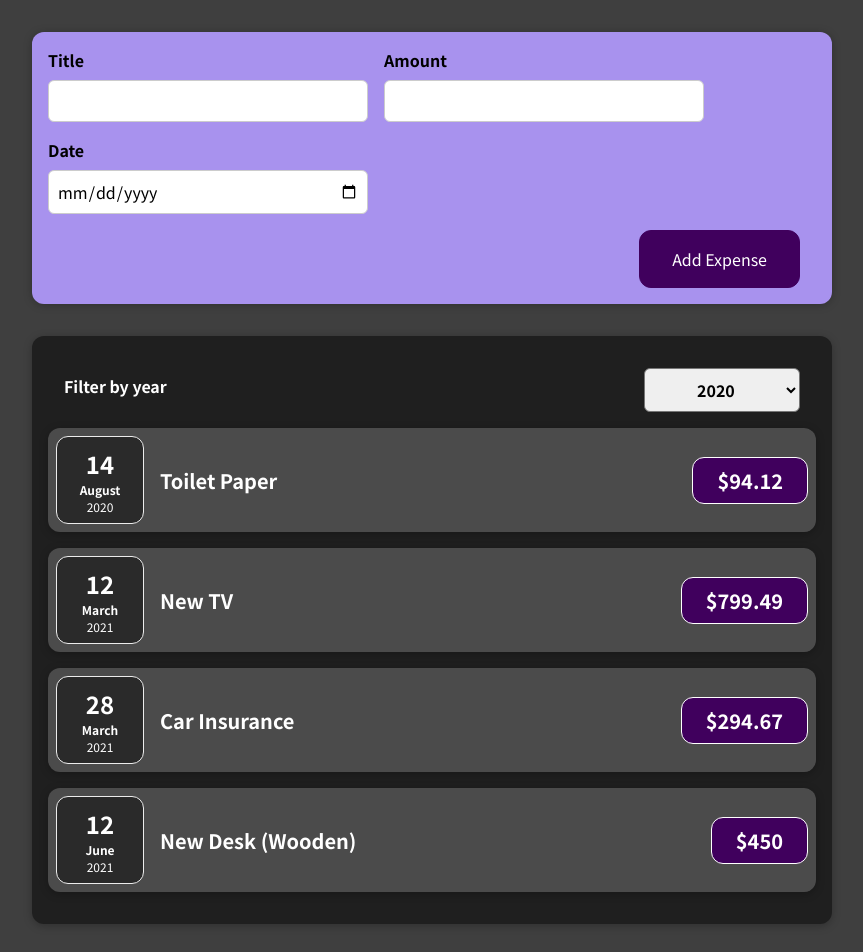
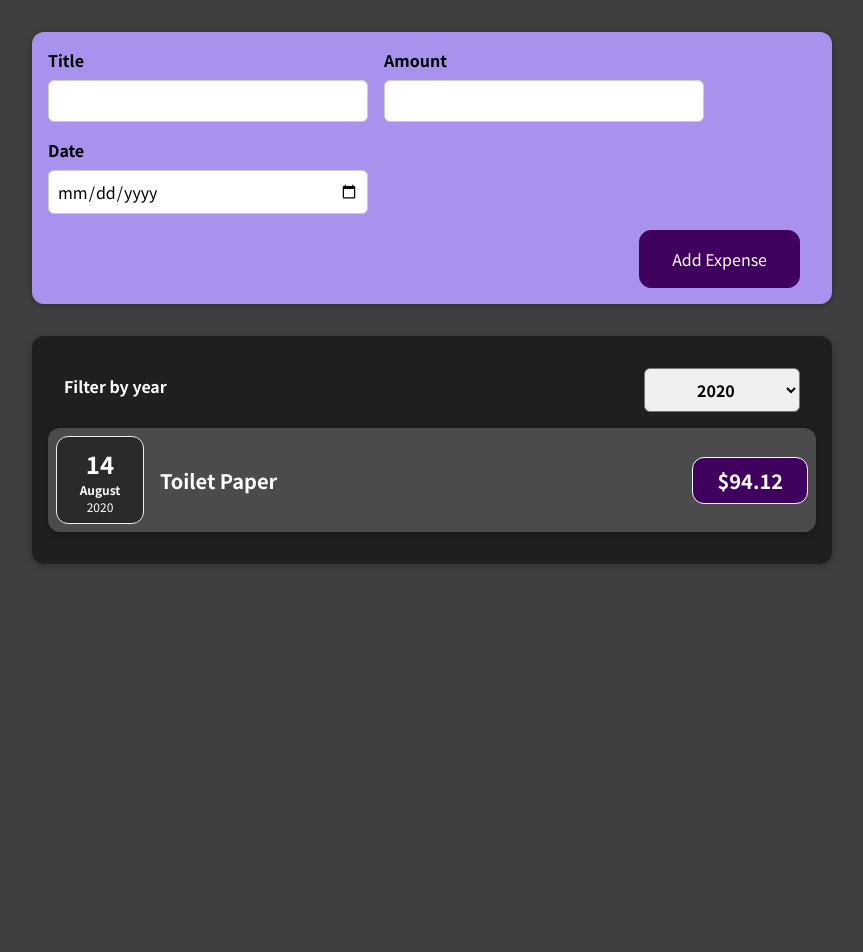
Before and after one commit to rraaij/keepstraight-react, a React (Create React App) app: page / in a window 1280 px wide. Shown: the top 952 px of the page, without its empty margins (208-1071 px from the left). After the commit the page ends 800 px from the top, so only its background shows below. Built offline with nearby package versions, Linux system fonts and the light colour scheme.

Commit message:
conditional content

```diff
--- a/src/App.js
+++ b/src/App.js
@@ -1,8 +1,8 @@
 import NewExpense from "./components/NewExpense/NewExpense";
 import Expenses from "./components/Expenses/Expenses";
+import { useState } from "react";
 
-const App = () => {
-  const expenses = [
+const DUMMY_EXPENSES = [
   {
     id: "e1",
     title: "Toilet Paper",
@@ -24,9 +24,13 @@
   },
 ];
 
+const App = () => {
+  const [expenses, setExpenses] = useState(DUMMY_EXPENSES);
+
   const addExpenseHandler = (expense) => {
-    console.log("In App.js");
-    console.log("EXPENSE:", expense);
+    setExpenses((prevExpenses) => {
+      return [expense, ...prevExpenses];
+    });
   };
 
   return (
--- a/src/components/Expenses/ExpenseItem.js
+++ b/src/components/Expenses/ExpenseItem.js
@@ -4,6 +4,7 @@
 
 const ExpenseItem = (props) => {
   return (
+    <li>
       <Card className="expense-item">
         <ExpenseDate date={props.date} />
         <div className="expense-item__description">
@@ -11,6 +12,7 @@
           <div className="expense-item__price">${props.amount}</div>
         </div>
       </Card>
+    </li>
   );
 };
 
--- a/src/components/Expenses/Expenses.js
+++ b/src/components/Expenses/Expenses.js
@@ -1,41 +1,24 @@
-import ExpenseItem from "./ExpenseItem";
 import Card from "../UI/Card";
 import "./Expenses.css";
 import ExpensesFilter from "./ExpensesFilter";
 import { useState } from "react";
+import ExpensesList from "./ExpensesList";
 
 const Expenses = (props) => {
   const [filteredYear, setFilteredYear] = useState("2020");
   const handleFilter = (selectedYear) => {
     setFilteredYear(selectedYear);
-    console.log("expenses filtered:", selectedYear);
   };
+  const filteredExpenses = props.items.filter((expense) => {
+    return expense.date.getFullYear().toString() === filteredYear;
+  });
   return (
     <Card className="expenses">
       <ExpensesFilter
         selectedYear={filteredYear}
         onChangeFilter={handleFilter}
       />
-      <ExpenseItem
-        title={props.items[0].title}
-        amount={props.items[0].amount}
-        date={props.items[0].date}
-      />
-      <ExpenseItem
-        title={props.items[1].title}
-        amount={props.items[1].amount}
-        date={props.items[1].date}
-      />
-      <ExpenseItem
-        title={props.items[2].title}
-        amount={props.items[2].amount}
-        date={props.items[2].date}
-      />
-      <ExpenseItem
-        title={props.items[3].title}
-        amount={props.items[3].amount}
-        date={props.items[3].date}
-      />
+      <ExpensesList items={filteredExpenses} />
     </Card>
   );
 };
--- /dev/null
+++ b/src/components/Expenses/ExpensesList.css
@@ -0,0 +1,9 @@
+.expenses-list {
+  list-style: none;
+  padding: 0;
+}
+
+.expenses-list__fallback {
+  color: white;
+  text-align: center;
+}
--- /dev/null
+++ b/src/components/Expenses/ExpensesList.js
@@ -0,0 +1,22 @@
+import ExpenseItem from "./ExpenseItem";
+import "./ExpensesList.css";
+
+const ExpensesList = (props) => {
+  if (props.items.length === 0) {
+    return <h2 className="expenses-list__fallback">Found no expenses.</h2>;
+  }
+
+  return (
+    <ul className="expenses-list">
+      {props.items.map((expense) => (
+        <ExpenseItem
+          key={expense.id}
+          title={expense.title}
+          amount={expense.amount}
+          date={expense.date}
+        />
+      ))}
+    </ul>
+  );
+};
+export default ExpensesList;
```
Lines whose indentation alone changed are shown as unchanged.
